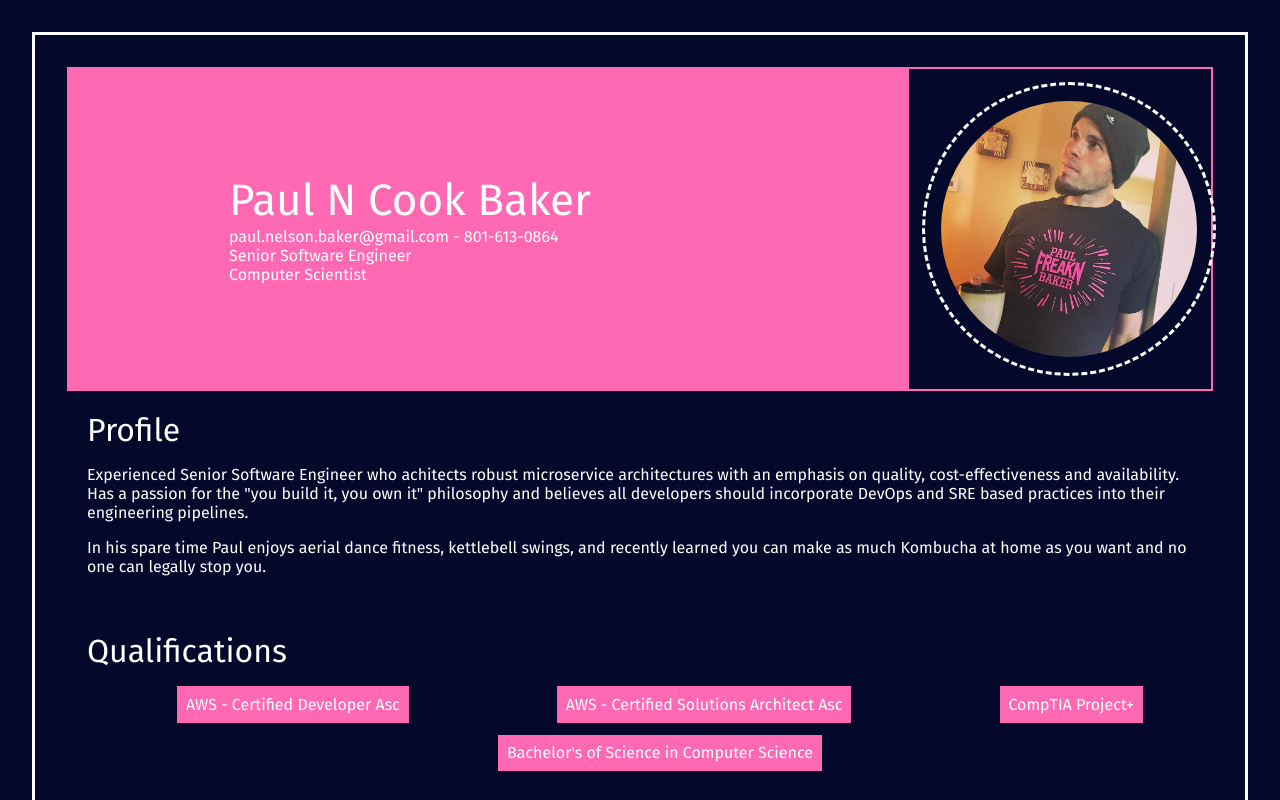
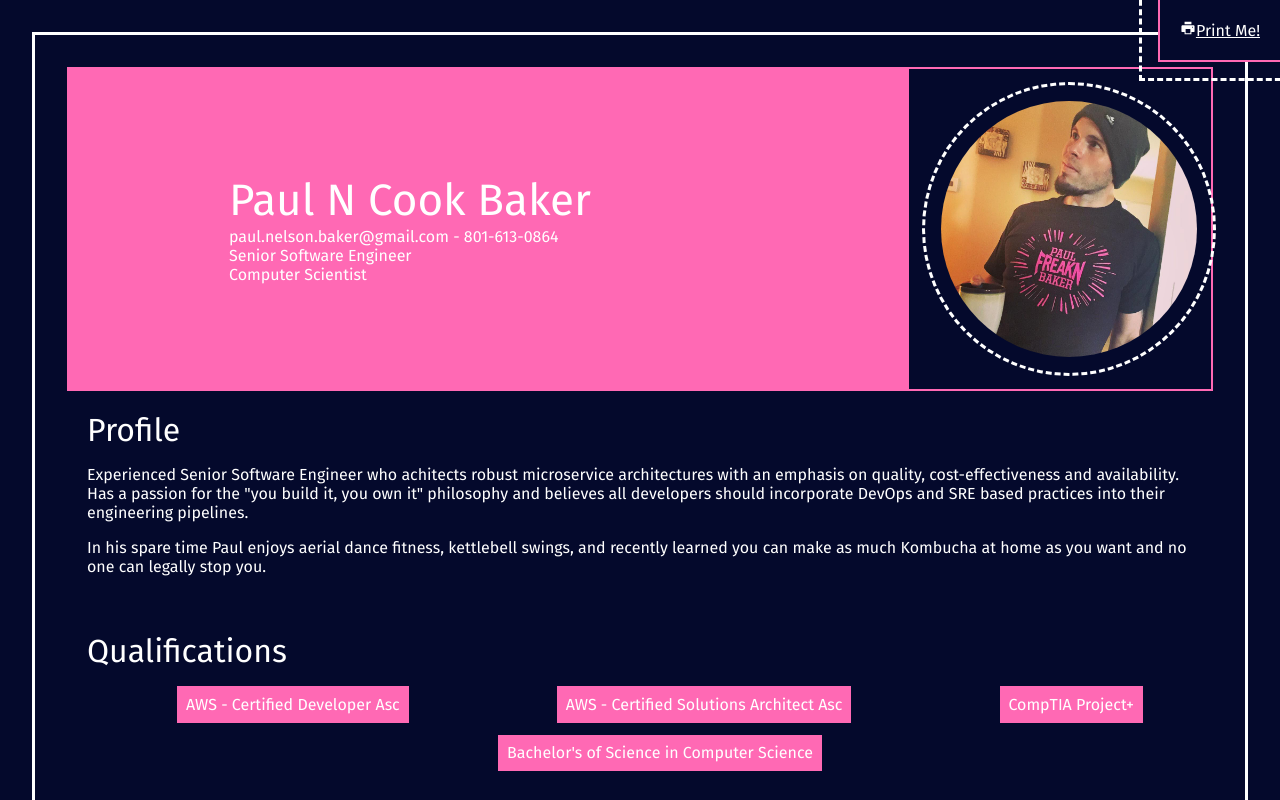
Before and after one commit to niko-dunixi/react-resume, a React (Create React App) app: page / in a window 1280 px wide. Shown: the top 800 px of the page. Built offline with nearby package versions, Linux system fonts and the light colour scheme.

Commit message:
Adding user style control button section
Currently only can print, but future iterations will be able to do
things like toggle light/dark

```diff
--- a/package.json
+++ b/package.json
@@ -12,6 +12,7 @@
     "@types/react-dom": "^18.0.5",
     "react": "^18.1.0",
     "react-dom": "^18.1.0",
+    "react-icons": "^4.3.1",
     "react-scripts": "5.0.1",
     "typescript": "^4.6.4",
     "web-vitals": "^2.1.4"
--- a/src/App.css
+++ b/src/App.css
@@ -87,6 +87,22 @@
     /* font-family: 'Raleway', sans-serif; */
     font-family: "Fira Sans", sans-serif;
   }
+  .style-controls {
+    /* Set at the top-right */
+    position: fixed;
+    top: 0px;
+    right: 0px;
+    /* actual appearance */
+    background-color: #04092c;
+    border-left: 2px solid hotpink;
+    border-bottom: 2px solid hotpink;
+    outline: 3px white dashed;
+    outline-offset: 1em;
+    padding: 1.25em;
+  }
+  .style-control-link {
+    text-decoration: underline;
+  }
   .resume-page {
     border: 3px white solid;
     /* background-color: #04092c; */
@@ -104,11 +120,9 @@
     outline: 3px white dashed;
     outline-offset: 1em;
   }
-
   .resume-section header {
     font-size: 2em;
   }
-
   .capabilities {
     display: flex;
     flex-flow: row wrap;
@@ -132,6 +146,9 @@
     margin: 0em;
     font-family: "Roboto", sans-serif;
     color: black;
+  }
+  .style-controls {
+    display: none;
   }
   .resume-page {
     padding: 0em;
--- a/src/App.tsx
+++ b/src/App.tsx
@@ -7,6 +7,7 @@ import WorkExperience, {
 } from "./WorkExperience";
 import Section from "./Section";
 import selfie from "./images/profile.jpg";
+import StyleControls from "./StyleControls";
 
 const workexp: Array<WorkExperienceProps> = [
   {
@@ -143,6 +144,8 @@ function App() {
   const qualificationListItems = qualifications.map((item) => <li>{item}</li>);
 
   return (
+    <>
+      <StyleControls />
       <div className="resume-page">
         <header className="resume-header">
           <div className="resume-subject-container">
@@ -219,6 +222,7 @@ function App() {
           {experience}
         </Section>
       </div>
+    </>
   );
 }
 
--- /dev/null
+++ b/src/StyleControls.tsx
@@ -0,0 +1,16 @@
+import React from 'react';
+import { AiFillPrinter } from 'react-icons/ai';
+
+export const PrintMe = () => {
+    return <div>
+        <a className='style-control-link' role="button" onClick={() => { window.print() }}><AiFillPrinter />Print Me!</a>
+    </div>;
+}
+
+export const StyleControls = () => {
+    return <div className='style-controls'>
+        <PrintMe />
+    </div>;
+};
+
+export default StyleControls;
```
Also changed, not shown: 1 other file (tests, documents, lock files or other folders). Lines whose indentation alone changed are shown as unchanged.
